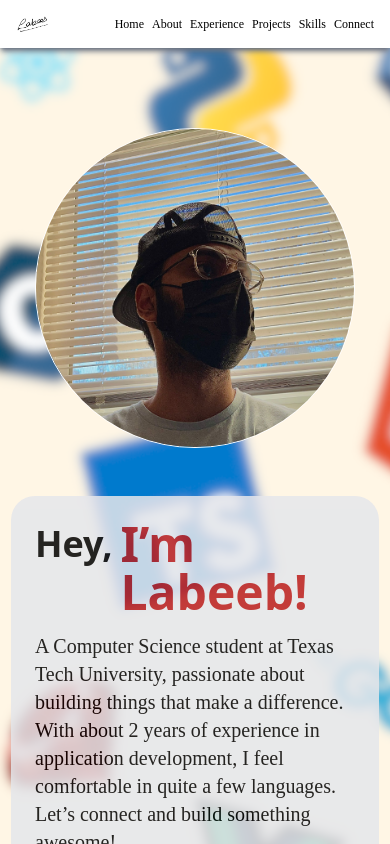
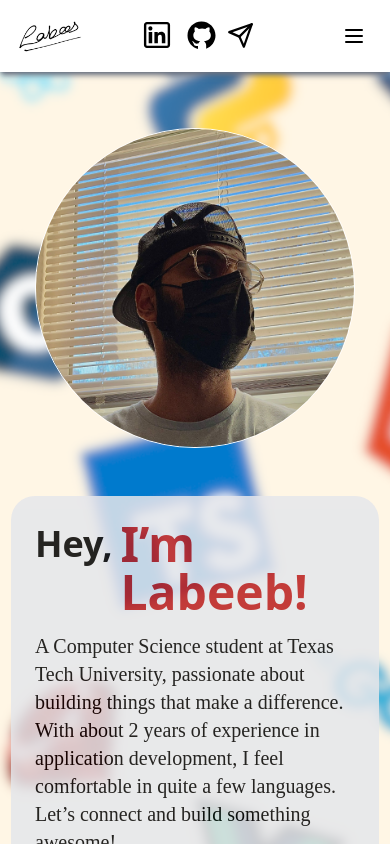
Before and after one commit to lbm-realty/portfolio, a React (Create React App) app: page / in a window 390 px wide. Shown: the top 844 px of the page. Built offline with nearby package versions, Linux system fonts and the light colour scheme.

Commit message:
Connect section added, Portfolio Completed

```diff
--- a/src/App.jsx
+++ b/src/App.jsx
@@ -4,6 +4,7 @@ import About from "./components/about";
 import Experience from "./components/experience";
 import Projects from "./components/projects";
 import Skills from "./components/skills";
+import Connect from "./components/connect";
 import React from "react";
 
 const App = () => {
@@ -15,6 +16,7 @@ const App = () => {
           <Experience />
           <Projects />
           <Skills />
+          <Connect />
     </div>
   );
 };
--- /dev/null
+++ b/src/components/connect.jsx
@@ -0,0 +1,41 @@
+const Connect = () => {
+  return (
+      <div id="connect" className="p-8 sm:px-64 flex flex-col justify-center items-center">
+        <div className="w-full h-1 bg-gradient-to-r from-transparent via-black to-transparent mb-16"></div>
+        <div className="flex flex-col items-center bg-gray-200 opacity-85 py-8 px-12 sm:px-20 rounded-3xl w-full">
+          <h2 className="text-xl sm:text-4xl font-bold pb-4 text-green-800">Connect With Me!</h2>
+          <form className="w-full flex flex-col gap-2" action="https://api.web3forms.com/submit" method="POST">
+            <input
+              type="hidden"
+              name="access_key"
+              value="186791b1-d1ae-409f-b3fb-f5cb2e2db13e"
+            />
+            <div className="flex flex-col gap-1">
+              <label for="name">Name*</label>
+              <input type="text" id="name" name="name" required />
+            </div>
+            <div class="flex flex-col gap-1">
+              <label for="email">Email*</label>
+              <input type="email" id="email" name="email" required />
+            </div>
+            <div class="flex flex-col gap-1">
+              <label for="message">Message*</label>
+              <textarea
+                id="message"
+                name="message"
+                rows="5"
+                required
+              ></textarea>
+            </div>
+            <div className="px-12 pt-2 sm:px-64">
+                <button type="submit" className="bg-gray-50 border-gray-300 border-2 py-2 rounded-3xl w-full  hover:bg-blue-50 duration-300 hover:scale-105">
+                Submit
+                </button>
+            </div>
+          </form>
+        </div>
+      </div>
+  );
+}
+
+export default Connect;
--- a/src/components/experience.jsx
+++ b/src/components/experience.jsx
@@ -23,18 +23,13 @@ const Experience = () => {
 
   return (
     <div id="experience" className="pt-4 px-4 sm:px-12 pb-14">
-      {/* <div className="px-4 sm:px-24">
-        <div className="w-full h-1 bg-black my-12"></div>
-      </div> */}
         <div className="mt-6 w-full h-1 bg-gradient-to-r from-transparent via-black to-transparent mb-16"></div>
         <div className="p-6 sm:p-12 bg-gray-200 opacity-85 rounded-3xl">
         <div className="flex flex-col items-center">
           <h2 className="p-2 rounded-2xl text-red-900 justify-center text-bold text-2xl sm:text-5xl font-bold">
             Experience
           </h2>
-          {/* <div className="h-[1.5px] bg-red-700 w-48"></div> */}
         </div>
-        {/* <div> */}
         <div className="pt-6 sm:pt-12">
           <div className="relative p-6 bg-gray-100 sm:p-12 border-blue-200 border-2 rounded-3xl cursor-pointer hover:scale-105 duration-500">
             <div className="flex flex-col gap-4 justify-between sm:flex-row">
@@ -59,7 +54,7 @@ const Experience = () => {
                   UX/UI for better engagement
                 </div>
               </div>
-              <div className="px-4 sm:px-0">
+              <div className="px-4 sm:px-0 sm:w-80">
                 <img
                   className="w-64 bg-red-700 h-56 rounded-full"
                   src={msa_logo}
@@ -67,21 +62,18 @@ const Experience = () => {
                 />
               </div>
             </div>
-            {/* <div className="pr-80"> */}
             <div className="inset-0 flex items-center justify-center bottom-1 absolute bg-gray-200 rounded-3xl text-3xl text-blue-950 opacity-0 hover:opacity-90">
-              <a href="www.ttumsa.org" className="">
+              <a href="https://ttumsa.org/" className="">
                 Visit Website🔗
               </a>
             </div>
-            {/* </div> */}
           </div>
-          {/* </div> */}
           <div className="pt-12">
             <div className="bg-gray-100 border-blue-200 border-2 p-6 sm:p-12 rounded-3xl flex cursor-pointer hover:scale-105 duration-500 relative">
               <div className="flex flex-col gap-4 sm:flex-row justify-between">
                 <div>
                   <h2 className="font-bold text-lg sm:text-2xl">
-                    🎓 Student Tutor – Texas Tech Learning Center (January 2024
+                    🎓 Student Tutor – Texas Tech Learning Center (Jan 2024
                     - Present)
                   </h2>
                   <div className="text-md sm:text-lg pt-4 sm:pl-10">
@@ -98,7 +90,7 @@ const Experience = () => {
                     making complex topics approachable
                   </div>
                 </div>
-                <div className="flex justify-center px-6 sm:px-0">
+                <div className="flex justify-center px-6 sm:px-0 sm:w-80">
                 <img
                   className="bg-red-700 h-56 w-64"
                   src={ttu_logo}
--- a/src/components/navbar.jsx
+++ b/src/components/navbar.jsx
@@ -1,12 +1,20 @@
+import { useState } from 'react';
+import { Menu, X } from 'lucide-react';
 import Signature from "../images/signature.png";
 
 const Navbar = () => {
+    const [isOpen, setIsOpen] = useState(false);
+
+    const toggleMenu = () => {
+        setIsOpen(!isOpen);
+    };
+
     return (
-        <div style={{fontFamily: "Times New Roman", background: "#fff"}} className="fixed z-10 shadow-md shadow-gray-500 text-sm sm:text-2xl p-4 sm:p-0 text-black flex items-center justify-between w-full">
-            {/* <div className="font-bold"> */}
-                <img src={Signature} alt="my_sign" className="h-4 sm:h-12 sm:pl-4" />
-            {/* </div> */}
-            <div className="flex gap-2 text-xs sm:text-xl sm:gap-10 sm:p-8">
+        <div className='relative'>
+        <nav style={{fontFamily: "Times New Roman", background: "#fff"}} className="fixed z-10 shadow-md shadow-gray-500 w-full">
+            <div className="text-sm sm:text-2xl p-4 sm:p-0 text-black flex items-center justify-between">
+                <img src={Signature} alt="my_sign" className="h-8 sm:h-12 sm:pl-4" />
+                <div className="hidden sm:flex gap-10 p-8">
                     <a href="#home">Home</a>
                     <a href="#about">About</a>
                     <a href="#experience">Experience</a>
@@ -14,6 +22,50 @@ const Navbar = () => {
                     <a href="#skills">Skills</a>
                     <a href="#connect">Connect</a>
                 </div>
+                <button
+                    onClick={toggleMenu}
+                    className="sm:hidden p-2"
+                >
+                    {isOpen ? (
+                        <X className="h-6 w-6" />
+                    ) : (
+                        <Menu className="h-6 w-6" />
+                    )}
+                </button>
+            </div>
+            <div
+                className={`sm:hidden bg-white overflow-hidden transition-all duration-300 ease-in-out ${
+                    isOpen ? "max-h-80" : "max-h-0"
+                }`}
+            >
+                <div className="flex flex-col text-center text-lg p-4 space-y-4">
+                    <a href="#home" onClick={toggleMenu}>Home</a>
+                    <a href="#about" onClick={toggleMenu}>About</a>
+                    <a href="#experience" onClick={toggleMenu}>Experience</a>
+                    <a href="#projects" onClick={toggleMenu}>Projects</a>
+                    <a href="#skills" onClick={toggleMenu}>Skills</a>
+                    <a href="#connect" onClick={toggleMenu}>Connect</a>
+                </div>
+            </div>
+        </nav>
+        <div className='flex sm:flex-col items-center sm:items-center z-10 px-2 pb-2 gap-2 sm:shadow-md sm:shadow-gray-500 bg-white sm:top-24 pt-2 right-32 top-2 sm:right-0 fixed'>
+            <a href="https://www.linkedin.com/in/labeeb-muntasir-53826b255/">
+                <svg xmlns="http://www.w3.org/2000/svg" x="0px" y="0px" width="38" height="38" viewBox="0 0 32 32">
+                <path d="M 7.5 5 C 6.132813 5 5 6.132813 5 7.5 L 5 24.5 C 5 25.867188 6.132813 27 7.5 27 L 24.5 27 C 25.867188 27 27 25.867188 27 24.5 L 27 7.5 C 27 6.132813 25.867188 5 24.5 5 Z M 7.5 7 L 24.5 7 C 24.785156 7 25 7.214844 25 7.5 L 25 24.5 C 25 24.785156 24.785156 25 24.5 25 L 7.5 25 C 7.214844 25 7 24.785156 7 24.5 L 7 7.5 C 7 7.214844 7.214844 7 7.5 7 Z M 10.4375 8.71875 C 9.488281 8.71875 8.71875 9.488281 8.71875 10.4375 C 8.71875 11.386719 9.488281 12.15625 10.4375 12.15625 C 11.386719 12.15625 12.15625 11.386719 12.15625 10.4375 C 12.15625 9.488281 11.386719 8.71875 10.4375 8.71875 Z M 19.46875 13.28125 C 18.035156 13.28125 17.082031 14.066406 16.6875 14.8125 L 16.625 14.8125 L 16.625 13.5 L 13.8125 13.5 L 13.8125 23 L 16.75 23 L 16.75 18.3125 C 16.75 17.074219 16.996094 15.875 18.53125 15.875 C 20.042969 15.875 20.0625 17.273438 20.0625 18.375 L 20.0625 23 L 23 23 L 23 17.78125 C 23 15.226563 22.457031 13.28125 19.46875 13.28125 Z M 9 13.5 L 9 23 L 11.96875 23 L 11.96875 13.5 Z"></path>
+                </svg>
+            </a>
+            <a href="https://github.com/lbm-realty">
+                <svg xmlns="http://www.w3.org/2000/svg" x="0px" y="0px" width="35" height="35" viewBox="0 0 30 30">
+                <path d="M15,3C8.373,3,3,8.373,3,15c0,5.623,3.872,10.328,9.092,11.63C12.036,26.468,12,26.28,12,26.047v-2.051 c-0.487,0-1.303,0-1.508,0c-0.821,0-1.551-0.353-1.905-1.009c-0.393-0.729-0.461-1.844-1.435-2.526 c-0.289-0.227-0.069-0.486,0.264-0.451c0.615,0.174,1.125,0.596,1.605,1.222c0.478,0.627,0.703,0.769,1.596,0.769 c0.433,0,1.081-0.025,1.691-0.121c0.328-0.833,0.895-1.6,1.588-1.962c-3.996-0.411-5.903-2.399-5.903-5.098 c0-1.162,0.495-2.286,1.336-3.233C9.053,10.647,8.706,8.73,9.435,8c1.798,0,2.885,1.166,3.146,1.481C13.477,9.174,14.461,9,15.495,9 c1.036,0,2.024,0.174,2.922,0.483C18.675,9.17,19.763,8,21.565,8c0.732,0.731,0.381,2.656,0.102,3.594 c0.836,0.945,1.328,2.066,1.328,3.226c0,2.697-1.904,4.684-5.894,5.097C18.199,20.49,19,22.1,19,23.313v2.734 c0,0.104-0.023,0.179-0.035,0.268C23.641,24.676,27,20.236,27,15C27,8.373,21.627,3,15,3z"></path>
+                </svg>
+            </a>
+            <a href="#connect">
+                <svg xmlns="http://www.w3.org/2000/svg" width="27" height="27" viewBox="0 0 24 24" fill="none" stroke="black" stroke-width="2" stroke-linecap="round" stroke-linejoin="round">
+                <path d="M22 2L11 13" />
+                <path d="M22 2L15 22 11 13 2 9z" />
+            </svg>
+            </a>
+        </div>
         </div>
     );
 }
```
Lines whose indentation alone changed are shown as unchanged.
